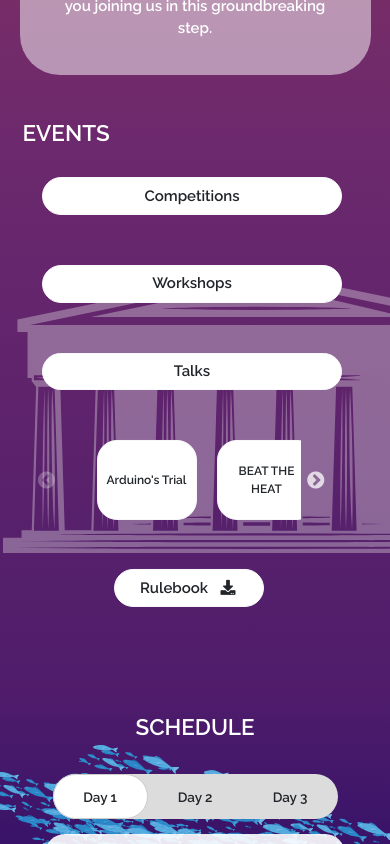
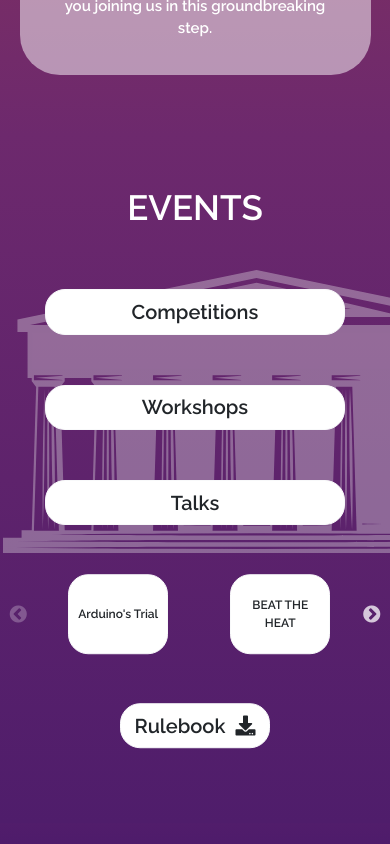
Before and after one commit to ayaniitgoa/TechFest, a React (Create React App) app: page / in a window 390 px wide. Shown: the part 1000-1844 px from the top of the page. Built offline with nearby package versions, Linux system fonts and the light colour scheme.

Commit message:
Update EventsPage.css

```diff
--- a/src/Containers/EventsPage/EventsPage.css
+++ b/src/Containers/EventsPage/EventsPage.css
@@ -12,9 +12,10 @@
   padding-bottom: 5rem;
 }
 .events-title {
-  font-size: 3rem;
+  font-size: calc(3.5rem / var(--size-divisor));
   text-align: left;
-  margin-bottom: 4rem;
+  margin-top: 6rem;
+  margin-bottom: 6rem;
   top: 3rem;
   bottom: 1.5rem;
   color: white;
@@ -34,7 +35,7 @@
   text-align: center;
   margin-bottom: calc(5rem / var(--size-divisor));
   padding: calc(10px / var(--size-divisor));
-  font-size: 1.5rem;
+  font-size: calc(2rem / var(--size-divisor));
   border-radius: calc(30px / var(--size-divisor));
   flex-wrap: nowrap;
   width: calc(30rem / var(--size-divisor));
@@ -54,17 +55,22 @@
 }
 
 .event-div {
-  margin-top: 7.5rem;
+  margin-top: calc(2.5rem / var(--size-divisor));
+  margin-top: 6rem;
 }
 
 .btn i {
   margin-left: 10px !important;
 }
 
+.slide-div{
+  margin-left: 1rem;
+}
+
 @media screen and (max-width: 1100px) {
   :root {
     --size-divisor: 1.5;
-    --div-divisor: 2.3;
+    --div-divisor: 1.7;
   }
   .second {
     margin-left: 3.5rem;
@@ -110,38 +116,44 @@
 }
 
 @media only screen and (max-width: 650px) {
-  .events-title {
-    font-size: 1.5rem;
-    margin-bottom: 2rem;
-    margin-top: -3rem;
+  .leftDiv {
+    margin-left: 0;
   }
-
-  .btn {
-    font-size: 1rem;
+  .events-title{
+    text-align: center;
+    margin-bottom: 4rem;
+    margin-top: 3.5rem;
+  }
+  .buttons {
+    padding-bottom: 0;
+    margin-left: 0;
+    display: flex;
+    flex-flow: column;
+    align-items: center;
+  }
+  .event-div {
+    margin-top: 0;
+    margin-left: 0;
+    padding-left: 0;
+  }
+  .slide-div{
+    margin-left: 0;
+    padding-bottom: 0;
+    display: flex;
+    flex-flow: column;
+    align-items: center;
+  }.second{
+    width:100%;
+    padding-left: 0;
+    margin-left: 0;
+    display: flex;
+    flex-flow: column;
+    align-items: center;
   }
 }
 @media screen and (max-width: 380px) {
   :root {
     --size-divisor: 2;
-    --div-divisor: 3;
-  }
-  .second {
-    width: 100%;
-    margin-left: 5vw;
-    padding-left: 2rem;
-    padding-top: 1.5rem;
-  }
-  .event-div {
-    width: 100%;
-    margin-top: 0;
-    display: flex;
-    flex-direction: column-reverse;
-    margin-left: 5vw;
-    padding-left: 1.4rem;
-    transform: translateY(-10%);
-  }
-  .buttons {
-    padding-bottom: 0;
-    margin-left: 5vw;
+    --div-divisor: 2.6;
   }
 }
```
